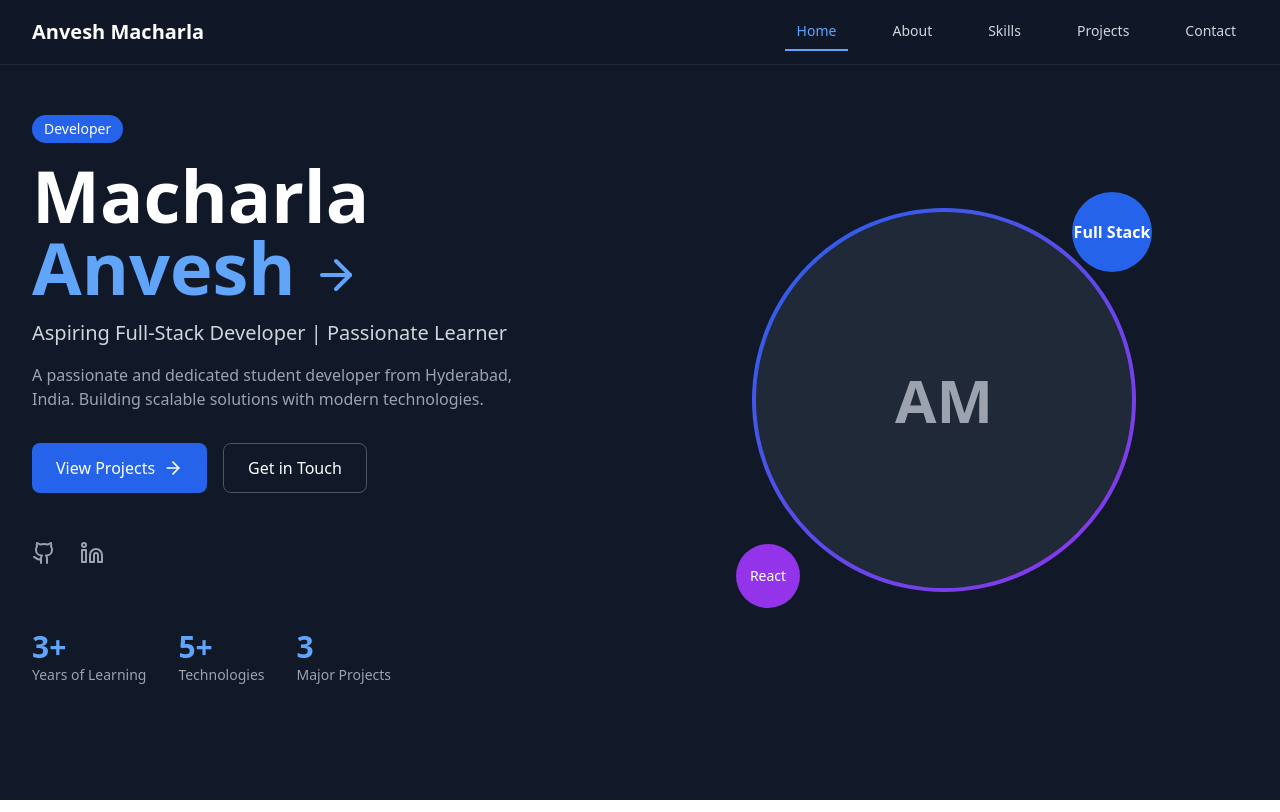
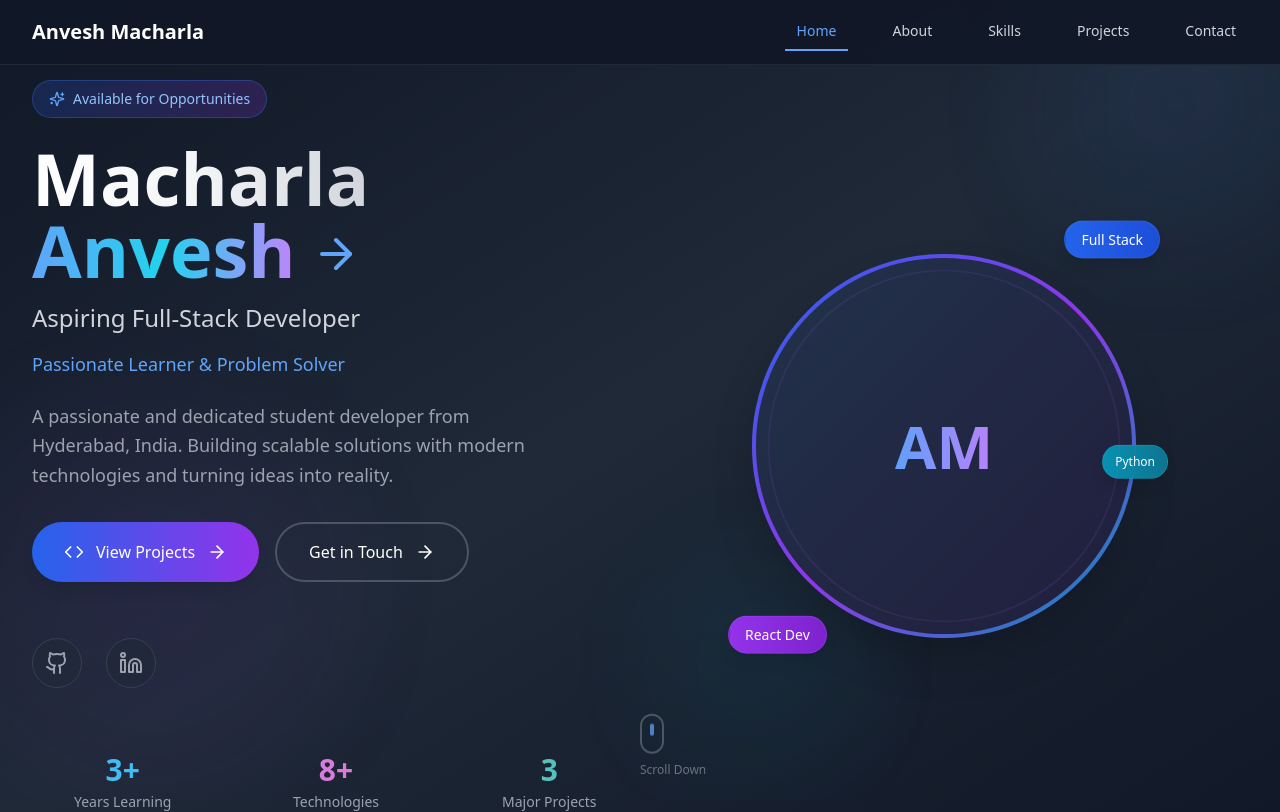
Before and after one commit to Anveshmacharla/anvesh-work, a React (Vite) app: page / in a window 1280 px wide. Built offline with nearby package versions, Linux system fonts and the light colour scheme.

Commit message:
Enhance hero section
Improve the UI of the hero section on the home page.

```diff
--- a/src/pages/Home.tsx
+++ b/src/pages/Home.tsx
@@ -1,103 +1,153 @@
 
 import React from 'react';
 import { Link } from 'react-router-dom';
-import { ArrowRight, Github, Linkedin } from 'lucide-react';
+import { ArrowRight, Github, Linkedin, Code, Sparkles, Download } from 'lucide-react';
 
 const Home = () => {
   return (
-    <div className="min-h-screen bg-gray-900 text-white">
-      <div className="max-w-7xl mx-auto px-4 sm:px-6 lg:px-8 pt-20">
+    <div className="min-h-screen bg-gradient-to-br from-gray-900 via-gray-800 to-gray-900 text-white overflow-hidden">
+      {/* Animated background elements */}
+      <div className="absolute inset-0 overflow-hidden">
+        <div className="absolute -top-10 -right-10 w-72 h-72 bg-blue-500/10 rounded-full blur-3xl animate-pulse"></div>
+        <div className="absolute top-1/2 -left-10 w-96 h-96 bg-purple-500/10 rounded-full blur-3xl animate-pulse delay-700"></div>
+        <div className="absolute bottom-10 right-1/3 w-48 h-48 bg-cyan-500/10 rounded-full blur-3xl animate-pulse delay-1000"></div>
+      </div>
+
+      <div className="relative max-w-7xl mx-auto px-4 sm:px-6 lg:px-8 pt-20">
         <div className="flex flex-col lg:flex-row items-center justify-between min-h-[80vh]">
           {/* Left Content */}
-          <div className="lg:w-1/2 space-y-8">
-            <div className="space-y-4">
-              <div className="inline-block px-3 py-1 bg-blue-600 text-sm rounded-full">
-                Developer
+          <div className="lg:w-1/2 space-y-8 animate-fade-in">
+            <div className="space-y-6">
+              {/* Status Badge */}
+              <div className="inline-flex items-center space-x-2 px-4 py-2 bg-gradient-to-r from-blue-600/20 to-purple-600/20 border border-blue-500/30 rounded-full backdrop-blur-sm">
+                <Sparkles className="w-4 h-4 text-blue-400" />
+                <span className="text-sm font-medium text-blue-300">Available for Opportunities</span>
               </div>
-              <h1 className="text-5xl lg:text-7xl font-bold">
-                Macharla
-                <br />
-                <span className="text-blue-400">Anvesh</span>
-                <ArrowRight className="inline-block ml-4 text-blue-400" size={48} />
-              </h1>
-              <p className="text-xl text-gray-300 max-w-lg">
-                Aspiring Full-Stack Developer | Passionate Learner
-              </p>
-              <p className="text-gray-400 max-w-lg">
+
+              {/* Main Heading */}
+              <div className="space-y-4">
+                <h1 className="text-4xl sm:text-5xl lg:text-7xl font-bold leading-tight">
+                  <span className="bg-gradient-to-r from-white via-gray-100 to-gray-300 bg-clip-text text-transparent">
+                    Macharla
+                  </span>
+                  <br />
+                  <span className="bg-gradient-to-r from-blue-400 via-cyan-400 to-purple-400 bg-clip-text text-transparent">
+                    Anvesh
+                  </span>
+                  <div className="inline-flex items-center ml-4 group">
+                    <ArrowRight className="text-blue-400 transition-transform duration-300 group-hover:translate-x-2" size={48} />
+                  </div>
+                </h1>
+
+                {/* Subtitle */}
+                <p className="text-xl sm:text-2xl text-gray-300 font-light">
+                  Aspiring Full-Stack Developer
+                </p>
+                <p className="text-lg text-blue-400 font-medium">
+                  Passionate Learner & Problem Solver
+                </p>
+              </div>
+
+              {/* Description */}
+              <p className="text-gray-400 max-w-lg text-lg leading-relaxed">
                 A passionate and dedicated student developer from Hyderabad, India.
-                Building scalable solutions with modern technologies.
+                Building scalable solutions with modern technologies and turning ideas into reality.
               </p>
             </div>
 
-            <div className="flex space-x-4">
+            {/* CTA Buttons */}
+            <div className="flex flex-col sm:flex-row gap-4">
               <Link
                 to="/projects"
-                className="bg-blue-600 hover:bg-blue-700 px-6 py-3 rounded-lg font-medium transition-colors inline-flex items-center space-x-2"
+                className="group bg-gradient-to-r from-blue-600 to-purple-600 hover:from-blue-700 hover:to-purple-700 px-8 py-4 rounded-full font-medium transition-all duration-300 inline-flex items-center justify-center space-x-3 shadow-lg hover:shadow-blue-500/25 hover:scale-105"
               >
+                <Code className="w-5 h-5" />
                 <span>View Projects</span>
-                <ArrowRight size={20} />
+                <ArrowRight className="w-5 h-5 transition-transform duration-300 group-hover:translate-x-1" />
               </Link>
               <Link
                 to="/contact"
-                className="border border-gray-600 hover:border-gray-400 px-6 py-3 rounded-lg font-medium transition-colors"
+                className="group border-2 border-gray-600 hover:border-blue-400 px-8 py-4 rounded-full font-medium transition-all duration-300 inline-flex items-center justify-center space-x-3 hover:bg-blue-400/10 hover:scale-105"
               >
-                Get in Touch
+                <span>Get in Touch</span>
+                <ArrowRight className="w-5 h-5 transition-transform duration-300 group-hover:translate-x-1" />
               </Link>
             </div>
 
-            <div className="flex space-x-6 pt-4">
+            {/* Social Links */}
+            <div className="flex items-center space-x-6 pt-6">
               <a
                 href="https://github.com/Anveshmacharla"
                 target="_blank"
                 rel="noopener noreferrer"
-                className="text-gray-400 hover:text-white transition-colors"
+                className="group p-3 bg-gray-800/50 hover:bg-gray-700/50 rounded-full transition-all duration-300 hover:scale-110 border border-gray-700 hover:border-gray-600"
               >
-                <Github size={24} />
+                <Github className="w-6 h-6 text-gray-400 group-hover:text-white transition-colors duration-300" />
               </a>
               <a
                 href="https://linkedin.com/in/anvesh-macharla-304b62303"
                 target="_blank"
                 rel="noopener noreferrer"
-                className="text-gray-400 hover:text-white transition-colors"
+                className="group p-3 bg-gray-800/50 hover:bg-blue-600/20 rounded-full transition-all duration-300 hover:scale-110 border border-gray-700 hover:border-blue-500"
               >
-                <Linkedin size={24} />
+                <Linkedin className="w-6 h-6 text-gray-400 group-hover:text-blue-400 transition-colors duration-300" />
               </a>
             </div>
 
-            {/* Statistics */}
-            <div className="flex space-x-8 pt-8">
-              <div>
-                <div className="text-3xl font-bold text-blue-400">3+</div>
-                <div className="text-gray-400 text-sm">Years of Learning</div>
+            {/* Enhanced Statistics */}
+            <div className="grid grid-cols-3 gap-8 pt-8">
+              <div className="text-center group">
+                <div className="text-3xl font-bold bg-gradient-to-r from-blue-400 to-cyan-400 bg-clip-text text-transparent group-hover:scale-110 transition-transform duration-300">3+</div>
+                <div className="text-gray-400 text-sm mt-1">Years Learning</div>
               </div>
-              <div>
-                <div className="text-3xl font-bold text-blue-400">5+</div>
-                <div className="text-gray-400 text-sm">Technologies</div>
+              <div className="text-center group">
+                <div className="text-3xl font-bold bg-gradient-to-r from-purple-400 to-pink-400 bg-clip-text text-transparent group-hover:scale-110 transition-transform duration-300">8+</div>
+                <div className="text-gray-400 text-sm mt-1">Technologies</div>
               </div>
-              <div>
-                <div className="text-3xl font-bold text-blue-400">3</div>
-                <div className="text-gray-400 text-sm">Major Projects</div>
+              <div className="text-center group">
+                <div className="text-3xl font-bold bg-gradient-to-r from-green-400 to-blue-400 bg-clip-text text-transparent group-hover:scale-110 transition-transform duration-300">3</div>
+                <div className="text-gray-400 text-sm mt-1">Major Projects</div>
               </div>
             </div>
           </div>
 
-          {/* Right Content - Profile Picture */}
-          <div className="lg:w-1/2 flex justify-center mt-12 lg:mt-0">
-            <div className="relative">
-              <div className="w-80 h-80 lg:w-96 lg:h-96 rounded-full bg-gradient-to-br from-blue-600 to-purple-600 p-1">
-                <div className="w-full h-full rounded-full bg-gray-800 flex items-center justify-center">
-                  <div className="text-6xl font-bold text-gray-400">AM</div>
+          {/* Right Content - Enhanced Profile Section */}
+          <div className="lg:w-1/2 flex justify-center mt-12 lg:mt-0 animate-fade-in delay-300">
+            <div className="relative group">
+              {/* Main Profile Circle */}
+              <div className="w-80 h-80 lg:w-96 lg:h-96 rounded-full bg-gradient-to-br from-blue-600 via-purple-600 to-cyan-600 p-1 shadow-2xl group-hover:shadow-blue-500/25 transition-all duration-500">
+                <div className="w-full h-full rounded-full bg-gradient-to-br from-gray-800 to-gray-900 flex items-center justify-center relative overflow-hidden">
+                  <div className="text-6xl font-bold bg-gradient-to-r from-blue-400 to-purple-400 bg-clip-text text-transparent">AM</div>
+
+                  {/* Subtle inner glow */}
+                  <div className="absolute inset-0 bg-gradient-to-br from-blue-500/10 to-purple-500/10 rounded-full"></div>
                 </div>
               </div>
-              {/* Floating elements */}
-              <div className="absolute -top-4 -right-4 w-20 h-20 bg-blue-600 rounded-full flex items-center justify-center">
-                <span className="text-white font-bold">Full Stack</span>
+
+              {/* Floating Tech Badges */}
+              <div className="absolute -top-6 -right-6 bg-gradient-to-r from-blue-600 to-blue-700 text-white px-4 py-2 rounded-full shadow-lg text-sm font-medium border border-blue-500/30 animate-bounce delay-500">
+                Full Stack
               </div>
-              <div className="absolute -bottom-4 -left-4 w-16 h-16 bg-purple-600 rounded-full flex items-center justify-center">
-                <span className="text-white text-sm">React</span>
+              <div className="absolute -bottom-6 -left-6 bg-gradient-to-r from-purple-600 to-purple-700 text-white px-4 py-2 rounded-full shadow-lg text-sm font-medium border border-purple-500/30 animate-bounce delay-700">
+                React Dev
               </div>
+              <div className="absolute top-1/2 -right-8 bg-gradient-to-r from-cyan-600 to-cyan-700 text-white px-3 py-2 rounded-full shadow-lg text-xs font-medium border border-cyan-500/30 animate-bounce delay-1000">
+                Python
+              </div>
+
+              {/* Orbital rings */}
+              <div className="absolute inset-0 rounded-full border border-blue-500/20 animate-spin" style={{ animationDuration: '20s' }}></div>
+              <div className="absolute inset-4 rounded-full border border-purple-500/20 animate-spin" style={{ animationDuration: '15s', animationDirection: 'reverse' }}></div>
             </div>
           </div>
+        </div>
+
+        {/* Scroll Indicator */}
+        <div className="absolute bottom-8 left-1/2 transform -translate-x-1/2 animate-bounce">
+          <div className="w-6 h-10 border-2 border-gray-600 rounded-full flex justify-center">
+            <div className="w-1 h-3 bg-blue-400 rounded-full animate-pulse mt-2"></div>
+          </div>
+          <p className="text-gray-500 text-xs mt-2 text-center">Scroll Down</p>
         </div>
       </div>
     </div>
```
